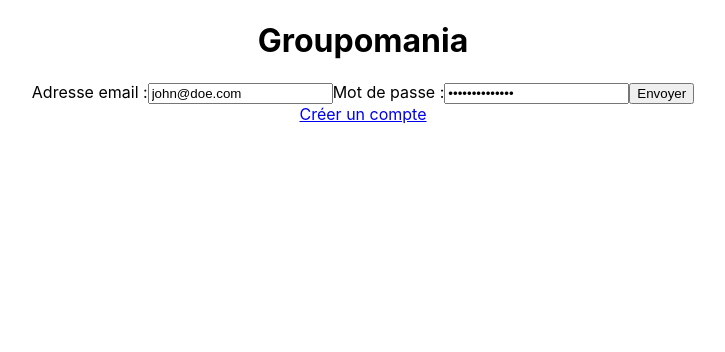
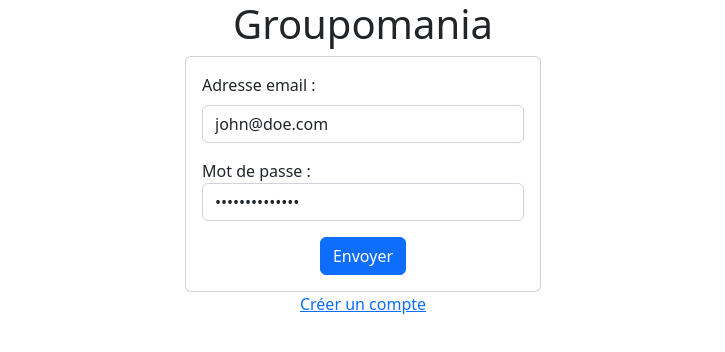
Before and after one commit to alelarge/groupamania, a React (Create React App) app in the folder frontend/: page / in a window 1280 px wide. Shown: the top 352 px of the page, without its empty margins (277-1002 px from the left). Built offline with nearby package versions, Linux system fonts and the light colour scheme.

Commit message:
Install Bootstrap and integrate Login page

```diff
--- a/frontend/package.json
+++ b/frontend/package.json
@@ -8,6 +8,7 @@
     "@testing-library/react": "^13.3.0",
     "@testing-library/user-event": "^13.5.0",
     "axios": "^0.27.2",
+    "bootstrap": "^5.2.2",
     "prop-types": "^15.8.1",
     "react": "^18.2.0",
     "react-dom": "^18.2.0",
--- a/frontend/src/App.js
+++ b/frontend/src/App.js
@@ -3,6 +3,7 @@ import {
   Routes,
   Route,
 } from "react-router-dom";
+import 'bootstrap/dist/css/bootstrap.min.css';
 //import logo from './logo.svg';
 import './App.scss';
 import Login from './pages/Login';
--- a/frontend/src/layouts/LoggedIn.js
+++ b/frontend/src/layouts/LoggedIn.js
@@ -25,7 +25,7 @@ function LoggedIn({ children }) {
     }
 
     return (
-        <div className="LoggedIn">
+        <div className="container LoggedIn">
             <header className="LoggedIn-header">
                 <nav className="LoggedIn__nav">
                 {/* <div className='groupamania-banner'>
--- a/frontend/src/layouts/NotConnected.js
+++ b/frontend/src/layouts/NotConnected.js
@@ -1,13 +1,22 @@
 function NotConnected({children}) {
     return (
-      <div className="NotConnected">
+      <div className="container NotConnected">
+        <div class="row">
+          <div class="col">
             <header className="NotConnected-header">
               {/* <img src={logo} className="NotConnected-logo" alt="logo" /> */}
               <h1>Groupomania</h1>
             </header>
+          </div>
+        </div>
+
+        <div class="row">
+          <div class="col-md-4 offset-md-4">
             <section className="NotConnected-form-container">
               {children}
             </section>
+          </div>
+        </div>
       </div>
     );
   }
--- a/frontend/src/pages/Login.js
+++ b/frontend/src/pages/Login.js
@@ -32,10 +32,13 @@ function Login() {
     return (
         <NotConnected>
             <div className="Login">
+                <div className="card">
+                    <div className="card-body">
                         <form onSubmit={handleSubmit} className="Login-form">
-                    <label>
-                        Adresse email :
+                            <div class="mb-3 text-start">
+                                <label className="form-label">Adresse email :</label>
                                 <input
+                                    className="form-control"
                                     type="email"
                                     onChange={(e) => {
                                         updateEmail(e.target.value);
@@ -43,10 +46,11 @@ function Login() {
                                     value={email}
                                     placeholder="Tapez votre email"
                                 />
-                    </label>
-                    <label>
-                        Mot de passe :
+                            </div>
+                            <div class="mb-3 text-start">
+                                <label>Mot de passe :</label>
                                 <input
+                                    className="form-control"
                                     type="password"
                                     onChange={(e) => {
                                         updatePassword(e.target.value);
@@ -54,9 +58,11 @@ function Login() {
                                     value={password}
                                     placeholder="Tapez votre mot de passe"
                                 />
-                    </label>
-                    <input type="submit" value="Envoyer" />
+                            </div>
+                            <input className="btn btn-primary" type="submit" value="Envoyer" />
                         </form>
+                    </div>
+                </div>
                 <Link to="/create-account">Créer un compte</Link>
             </div>
         </NotConnected>
```
Also changed, not shown: 1 other file (tests, documents, lock files or other folders). Lines whose indentation alone changed are shown as unchanged.
